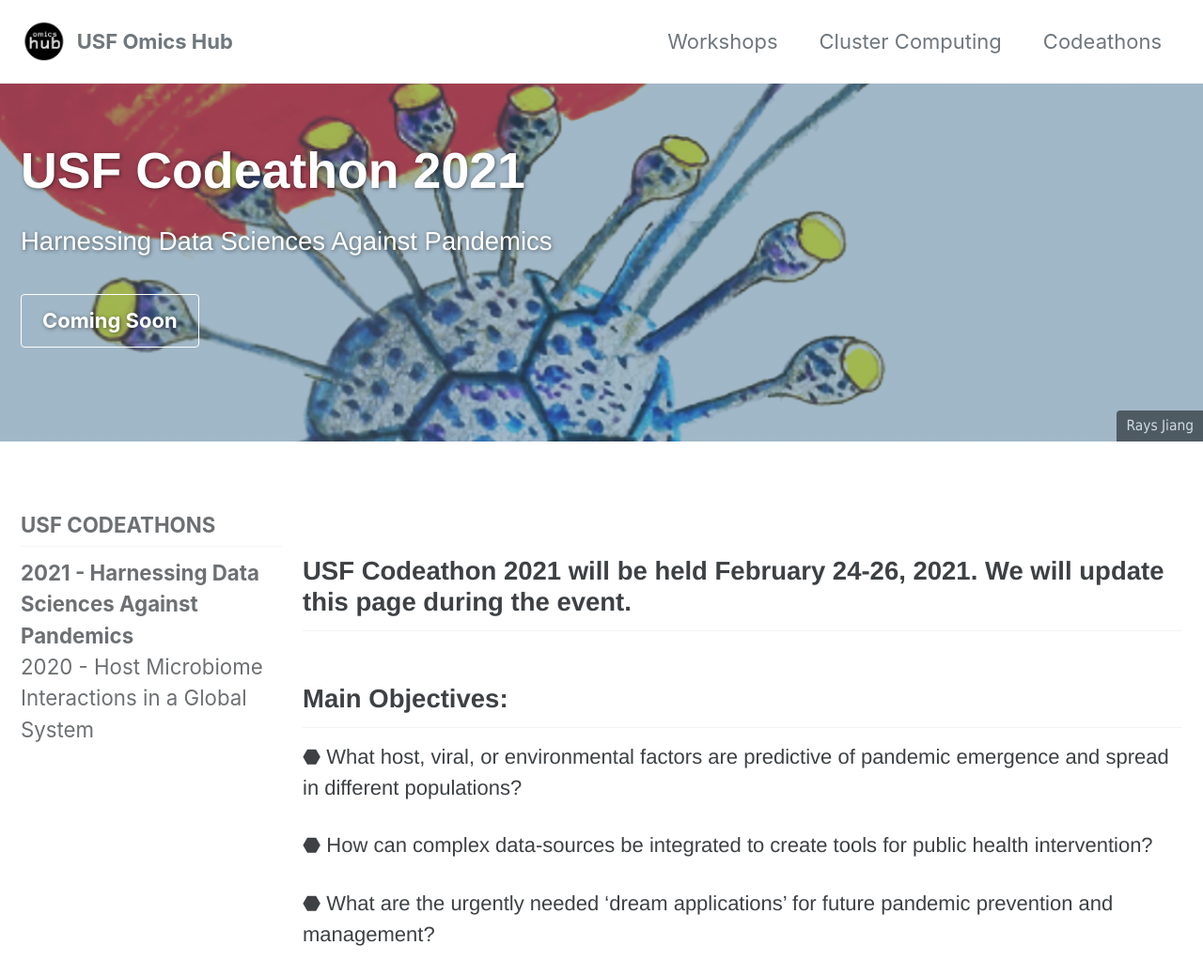
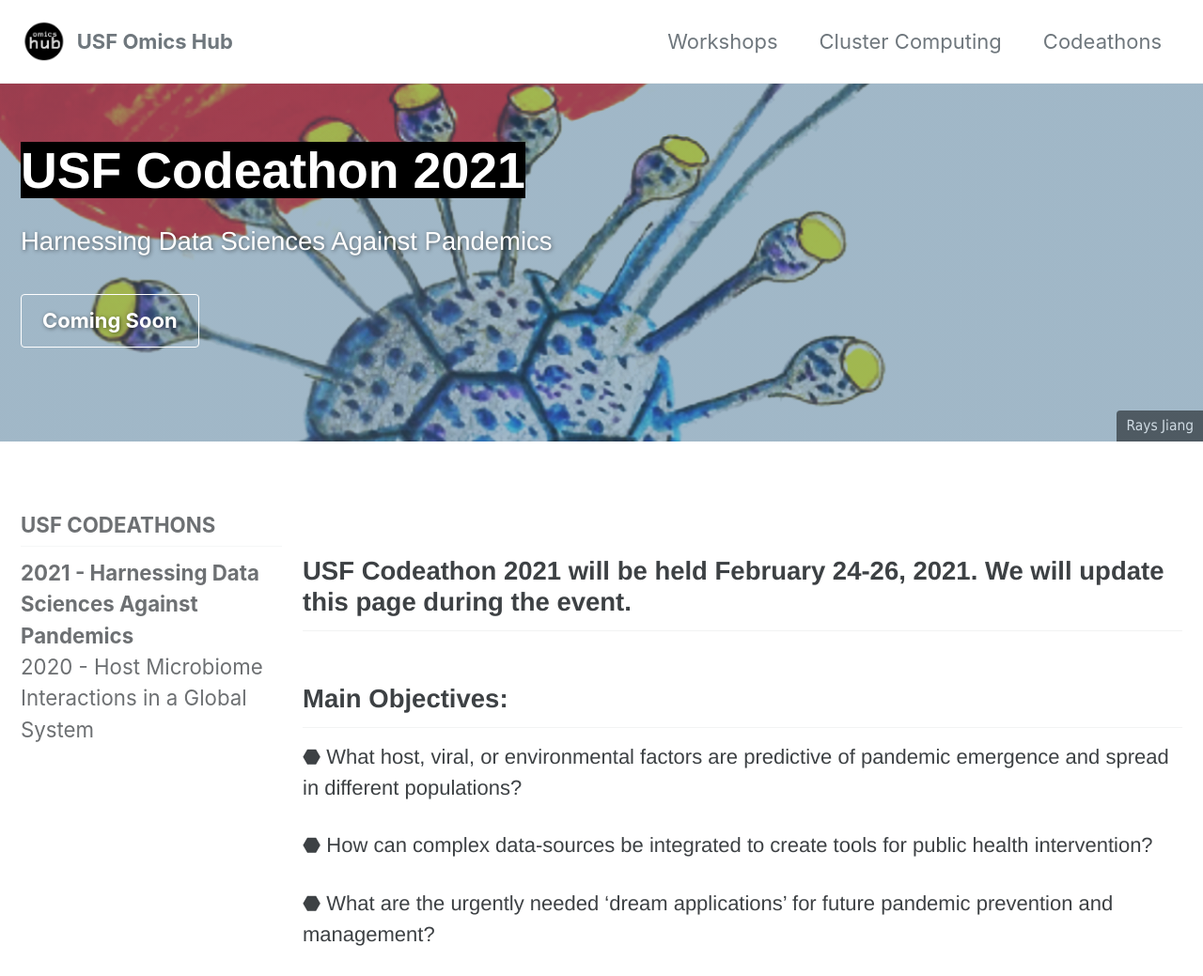
Before and after one commit to usfomicshub/usfomicshub.github.io, a Jekyll site: the page built from Codeathon/Codeathon2021/index.md, in a window 1280 px wide and 1039 px high. Shown: the whole window at 94% size. Built offline with Jekyll 4.4.1, drawn with Linux system fonts in a browser that asks for light colours; cached includes are drawn as plain includes.

Commit message:
Update index.md

```diff
--- a/Codeathon/Codeathon2021/index.md
+++ b/Codeathon/Codeathon2021/index.md
@@ -1,5 +1,5 @@
 ---
-title: <a style="color:white"> USF Codeathon 2021 </a>
+title: <a style="background-color:black;color:white"> USF Codeathon 2021 </a>
 layout: single
 header:
   overlay_image: /images/codeathon2021.png
```
